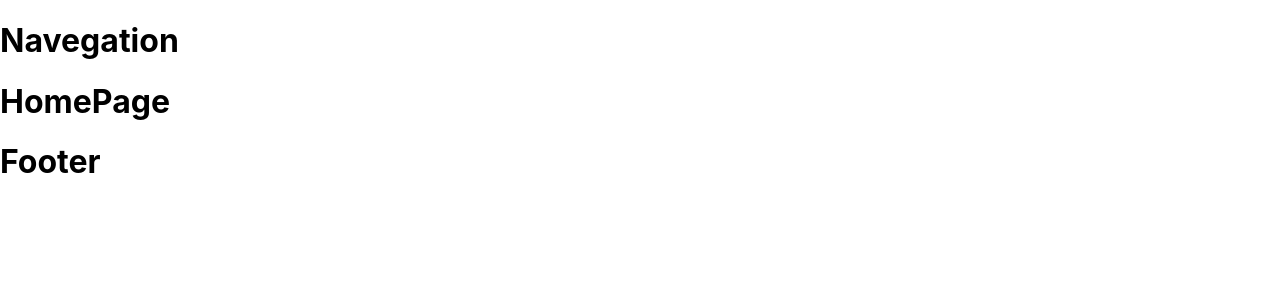
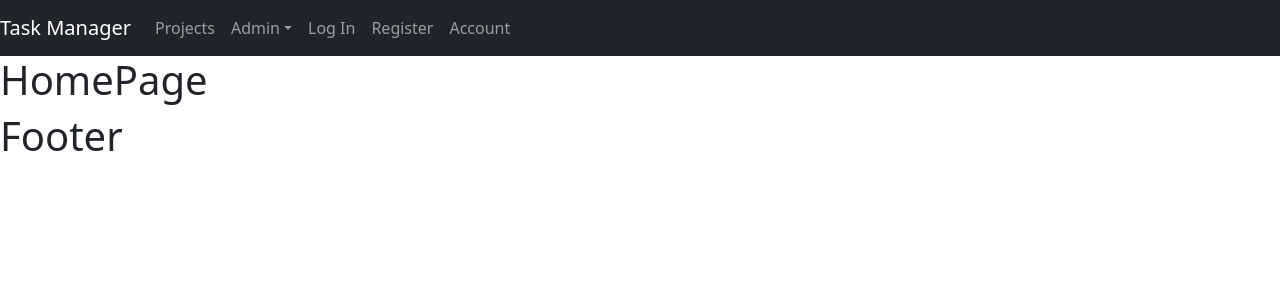
Before and after one commit to AlfonsoScornavacca/projectmern, a React (Create React App) app in the folder client/: page / in a window 1280 px wide. Shown: the top 300 px of the page. Built offline with nearby package versions, Linux system fonts and the light colour scheme.

Commit message:
Private routes and AuthProvider created

```diff
--- a/client/package.json
+++ b/client/package.json
@@ -6,7 +6,9 @@
     "@testing-library/jest-dom": "^5.16.1",
     "@testing-library/react": "^12.1.2",
     "@testing-library/user-event": "^13.5.0",
+    "bootstrap": "^5.1.3",
     "react": "^17.0.2",
+    "react-bootstrap": "^2.1.0",
     "react-dom": "^17.0.2",
     "react-router-dom": "^6.2.1",
     "react-scripts": "5.0.0",
--- a/client/src/App.js
+++ b/client/src/App.js
@@ -1,9 +1,11 @@
 import AppRouter from "./routers/AppRouter";
-
+import AuthProvider from "./auth/AuthProvider";
 function App() {
   return (
     <div>
-      <AppRouter />
+      <AuthProvider>
+        <AppRouter />
+      </AuthProvider>
     </div>
   );
 }
--- /dev/null
+++ b/client/src/auth/AuthProvider.js
@@ -0,0 +1,16 @@
+import { createContext, useState } from "react";
+
+export const AuthContext = createContext();
+
+export default function AuthProvider({children}) {
+    const [user, setuser] = useState(null)
+    const contextValue = {
+        user
+    }
+    return (
+
+        <AuthContext.Provider value={contextValue}>
+            {children}
+        </AuthContext.Provider>
+    )
+}
--- /dev/null
+++ b/client/src/auth/useAuth.js
@@ -0,0 +1,7 @@
+import { useContext } from "react"
+import { AuthContext } from "./AuthProvider"
+
+export default function useAuth() {
+    const contextValue = useContext(AuthContext);
+    return  contextValue;
+}
--- a/client/src/components/Navegation.js
+++ b/client/src/components/Navegation.js
@@ -1,7 +1,26 @@
+import {Navbar, Nav, NavDropdown} from 'react-bootstrap'
+import { NavLink } from 'react-router-dom'
 export default function Navegation() {
     return (
-        <div>
-            <h1>Navegation</h1>
-        </div>
+        <Navbar collapseOnSelect expand='lg' variant='dark' bg='dark'>
+            <Navbar.Brand>
+                Task Manager
+            </Navbar.Brand>
+            <Navbar.Toggle aria-controls='responsive-navbar-nav' />
+            <Navbar.Collapse id='responsive-navbar-nav'>
+                <Nav className="mr-auto">
+                    <Nav.Link as={NavLink} to='/projects'>Projects</Nav.Link>
+                    <NavDropdown title='Admin'>
+                    <NavDropdown.Item as={NavLink} to='/admins/users'>Users</NavDropdown.Item>
+                    </NavDropdown>
+                </Nav>
+                <Nav >
+                    <Nav.Link as={NavLink} to='/login'>Log In</Nav.Link>
+                    <Nav.Link as={NavLink} to='/register'>Register</Nav.Link>
+                    <Nav.Link as={NavLink} to='/account'>Account</Nav.Link>
+                </Nav>
+
+            </Navbar.Collapse>
+        </Navbar>
     )
 }
--- a/client/src/index.js
+++ b/client/src/index.js
@@ -2,6 +2,7 @@ import React from 'react';
 import ReactDOM from 'react-dom';
 import './index.css';
 import App from './App';
+import 'bootstrap/dist/css/bootstrap.min.css';
 
 
 ReactDOM.render(
--- a/client/src/routers/AppRouter.js
+++ b/client/src/routers/AppRouter.js
@@ -8,6 +8,7 @@ import NotFoundPage from '../Pages/NotFoundPage';
 import ProjectPage from '../Pages/ProjectPage';
 import ProjectsPage from '../Pages/ProjectsPage';
 import RegisterPage from '../Pages/RegisterPage';
+import PrivateRoute from './PrivateRoute';
 
 export default function AppRouter() {
     return (
@@ -17,10 +18,10 @@ export default function AppRouter() {
                     <Route exact path="/" element={<HomePage />} />
                     <Route exact path="/login" element={<LoginPage />} />
                     <Route exact path="/register" element={<RegisterPage />} />
-                    <Route exact path="/account" element={<AccountPage />} />
-                    <Route exact path="/projects" element={<ProjectsPage />} />
-                    <Route exact path="/project/:projectId"element={<ProjectPage />} />
-                    <Route exact path="/admins/users" element={<UsersPage />}/>
+                    <Route exact path="/account" element={<PrivateRoute><AccountPage /></PrivateRoute>} />
+                    <Route exact path="/projects" element={<PrivateRoute><ProjectsPage /></PrivateRoute>} />
+                    <Route exact path="/project/:projectId"element={<PrivateRoute><ProjectPage /></PrivateRoute>} />
+                    <Route exact path="/admins/users" element={<PrivateRoute><UsersPage /></PrivateRoute>}/>
 
                     <Route path="*" component={<NotFoundPage />}/>
                 </Routes>
--- /dev/null
+++ b/client/src/routers/PrivateRoute.js
@@ -0,0 +1,12 @@
+import { Navigate } from "react-router-dom";
+import useAuth from "../auth/useAuth";
+
+const PrivateRoute = ({ children }) => {
+  const {user} = useAuth();
+  if (!user) return <Navigate to="/login" />;
+  return children;
+};
+
+
+
+export default PrivateRoute;
```
Also changed, not shown: 1 other file (tests, documents, lock files or other folders).
